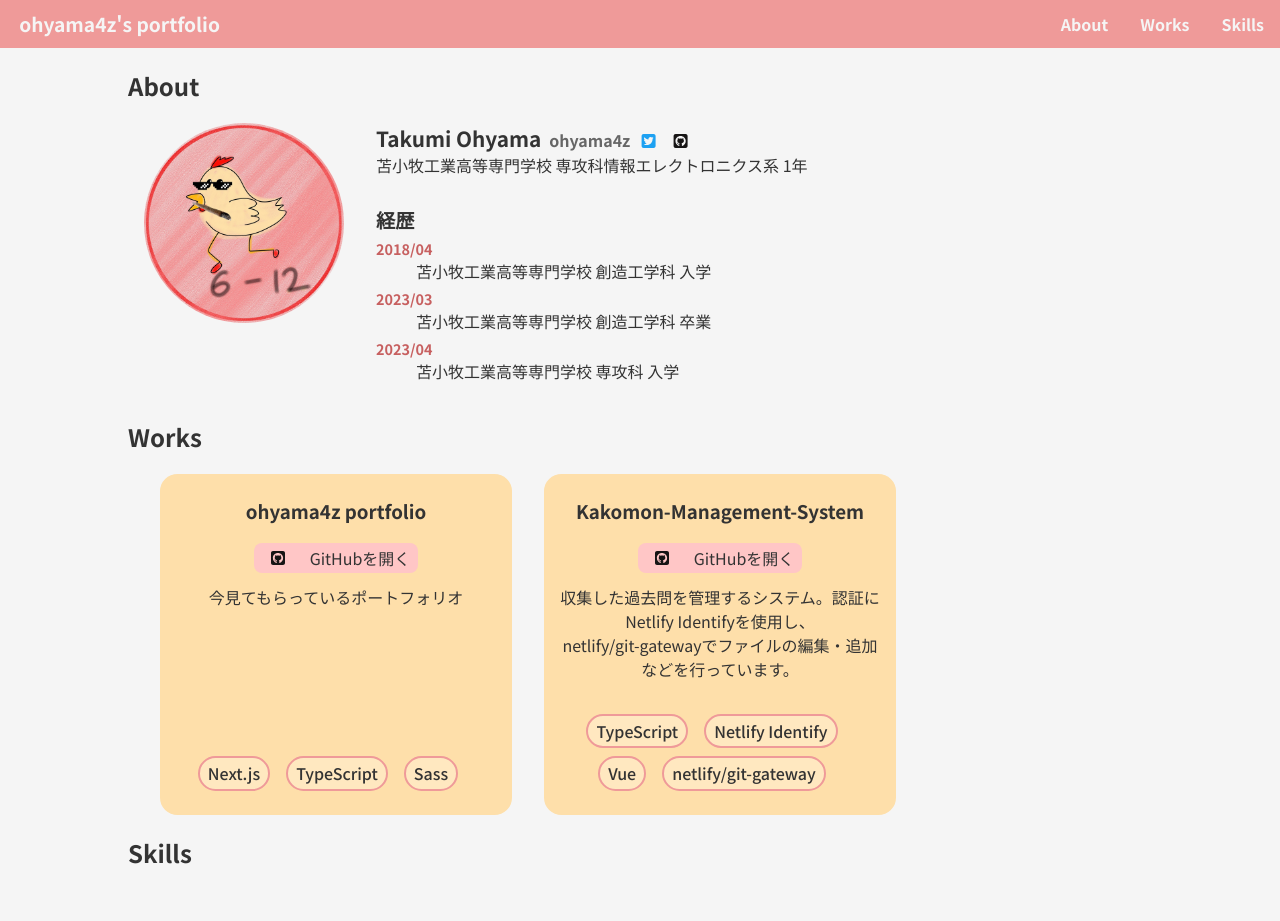
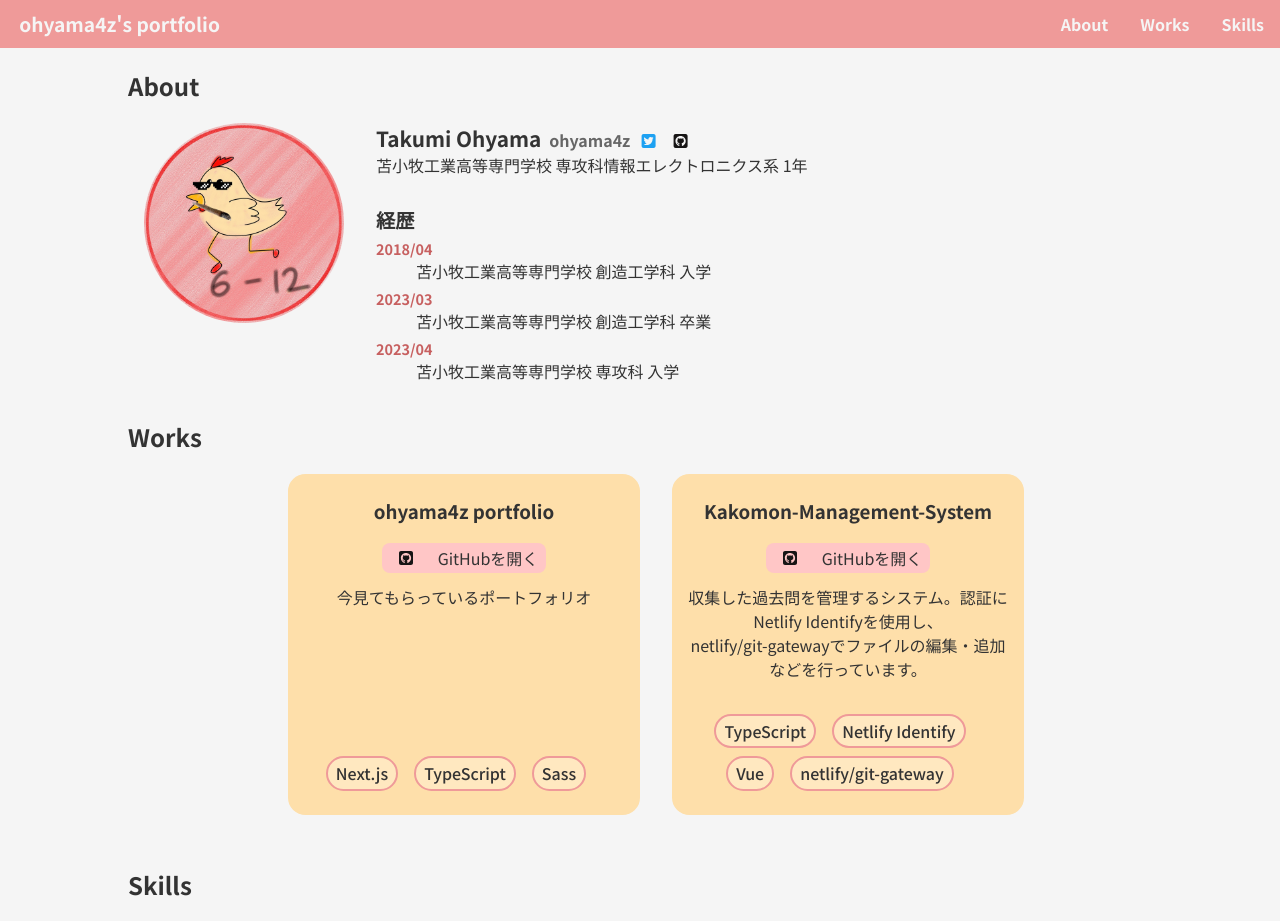
Before and after one commit to ohyama4z/ohyama4z-portfolio, a Next.js app: page / in a window 1280 px wide. Before the commit the page ends 889 px from the top, so only its background shows below. Built offline with nearby package versions, Linux system fonts and the light colour scheme.

Commit message:
[update] カードレイアウト

```diff
--- a/src/styles/Works.module.scss
+++ b/src/styles/Works.module.scss
@@ -2,12 +2,13 @@
 
 .wrapper {
   display: flex;
+  flex-wrap:wrap;
+  justify-content: center;
 }
 
 .card {
   display: flex;
   flex-direction: column;
-  height: 100%;
   width: 20em;
   min-height: 20em;
   border-radius: 5%;
@@ -15,6 +16,7 @@
   padding: 0.3em 1em 1em 1em;
   margin-left: 2em;
   text-align: center;
+  margin-bottom: 2em;
 
   color: var.$color-text;
 
```
